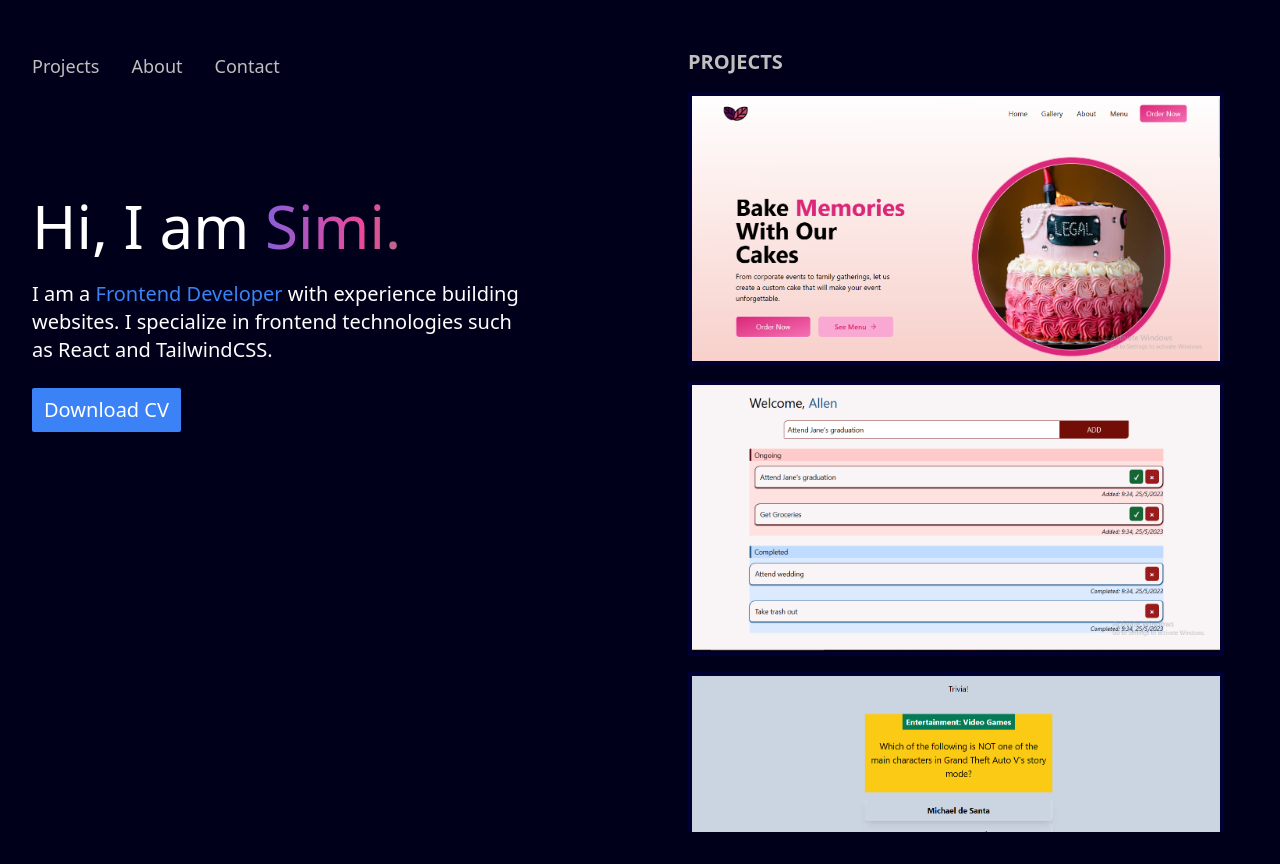
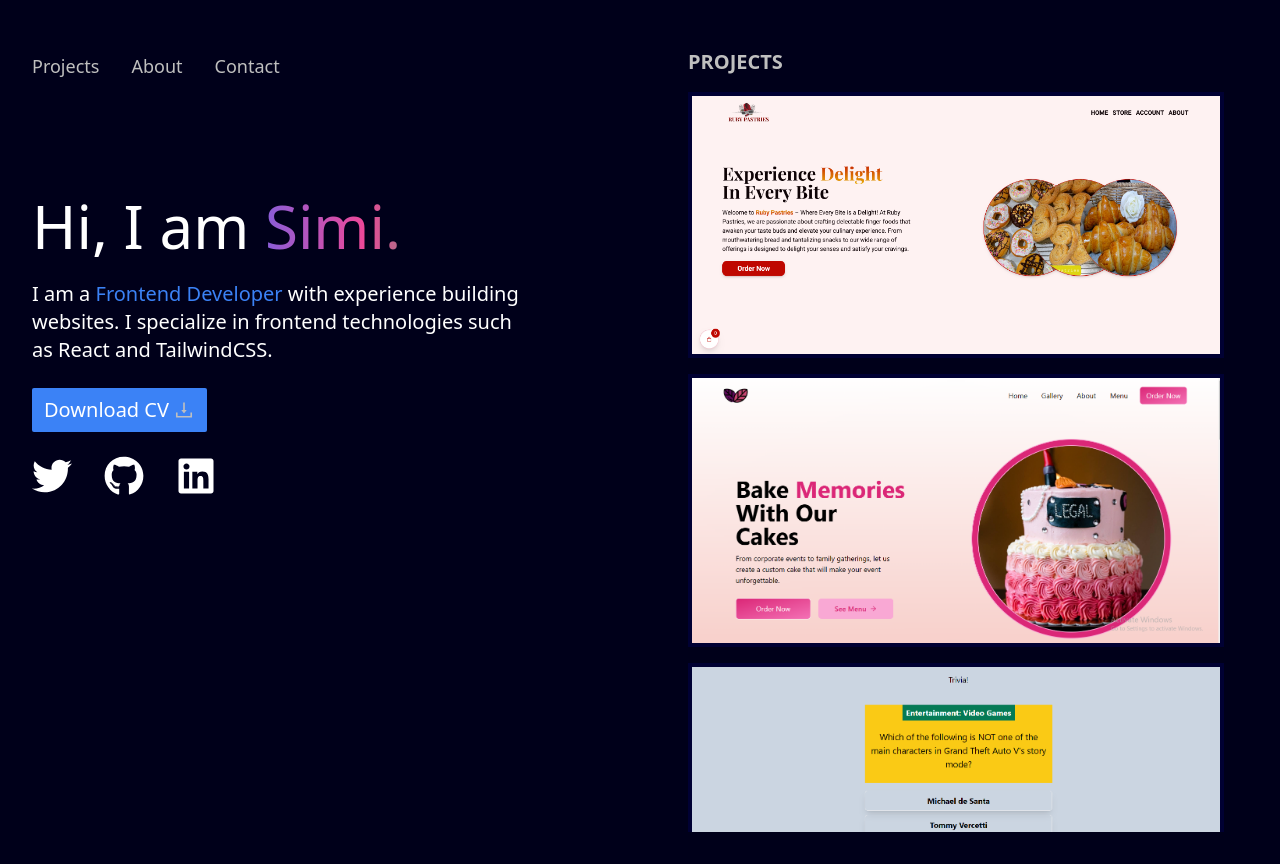
Before and after one commit to Hillaryd97/portfolio, a React (Vite) app: page / in a window 1280 px wide. Built offline with nearby package versions, Linux system fonts and the light colour scheme.

Commit message:
Added new project

```diff
--- a/src/components/About.jsx
+++ b/src/components/About.jsx
@@ -1,7 +1,7 @@
-// import { AiFillHtml5 } from "react-icons/ai";
-// import { FaReact, FaBootstrap, FaFigma } from "react-icons/fa";
-// import { DiCss3, DiJavascript1, DiSqllite } from "react-icons/di";
-// import { SiPhp, SiSupabase, SiTailwindcss } from "react-icons/si";
+import { AiFillHtml5 } from "react-icons/ai";
+import { FaReact, FaBootstrap, FaFigma } from "react-icons/fa";
+import { DiCss3, DiJavascript1, DiSqllite } from "react-icons/di";
+import { SiPhp, SiSupabase, SiTailwindcss } from "react-icons/si";
 
 const About = () => {
   return (
@@ -16,43 +16,43 @@ const About = () => {
       <p className="text-light-gray text-xl font-bold py-4">Technologies I work with: </p>
       <div className="text-white grid grid-cols-3 gap-4 lg:gap-5 lg:grid-cols-4">
         <div className="flex items-center space-x-1 p-2 w-fit bg-dark-blue">
-          {/* <AiFillHtml5 size={30} /> */}
+          <AiFillHtml5 size={30} />
           <p>HTML</p>
         </div>{" "}
         <div className="flex items-center space-x-1 p-2 w-fit bg-dark-blue">
-          {/* <DiCss3 size={30} /> */}
+          <DiCss3 size={30} />
           <p>CSS</p>
         </div>{" "}
         <div className="flex items-center space-x-1 p-2 w-fit bg-dark-blue">
-          {/* <DiJavascript1 size={30} /> */}
+          <DiJavascript1 size={30} />
           <p>JavaScript</p>
         </div>{" "}
         <div className="flex items-center space-x-1 p-2 w-fit bg-dark-blue">
-          {/* <SiPhp size={30} /> */}
+          <SiPhp size={30} />
           <p>PHP</p>
         </div>{" "}
         <div className="flex items-center space-x-1 p-2 w-fit bg-dark-blue">
-          {/* <SiTailwindcss size={30} /> */}
+          <SiTailwindcss size={30} />
           <p>Tailwind</p>
         </div>{" "}
         <div className="flex items-center space-x-1 p-2 w-fit bg-dark-blue">
-          {/* <FaReact size={30} /> */}
+          <FaReact size={30} />
           <p>React.js</p>
         </div>
         <div className="flex items-center space-x-1 p-2 w-fit bg-dark-blue">
-          {/* <SiSupabase size={30} /> */}
+          <SiSupabase size={30} />
           <p>Supabase</p>
         </div>{" "}
         <div className="flex items-center space-x-1 p-2 w-fit bg-dark-blue">
-          {/* <FaBootstrap size={30} /> */}
+          <FaBootstrap size={30} />
           <p>Bootstrap</p>
         </div>{" "}
         <div className="flex items-center space-x-1 p-2 w-fit bg-dark-blue">
-          {/* <DiSqllite size={30} /> */}
+          <DiSqllite size={30} />
           <p>SQL</p>
         </div>
         <div className="flex items-center space-x-1 p-2 w-fit bg-dark-blue">
-          {/* <FaFigma size={30} /> */}
+          <FaFigma size={30} />
           <p>Figma</p>
         </div>
       </div>
--- a/src/components/Content.jsx
+++ b/src/components/Content.jsx
@@ -6,9 +6,9 @@ import Projects from "./Projects";
 const Content = () => {
   return (
     <motion.div
-      initial={{ x: "150px" }}
-      animate={{ x: "0px" }}
-      transition={{ type: "spring", stiffness: 100, duration: 3 }}
+      initial={{ opacity: 0, x: -150 }}
+      animate={{ opacity: 1, x: 0 }}
+      transition={{ type: "spring", stiffness: 100, duration: 0.5 }}
       className="lg:px-6 pb-4"
     >
       <Projects />
--- a/src/components/Hero.jsx
+++ b/src/components/Hero.jsx
@@ -1,7 +1,7 @@
 import { motion } from "framer-motion";
 import Header from "./Header";
-// import { AiOutlineDownload } from "react-icons/ai";
-// import { FaTwitter, FaLinkedin, FaGithub } from "react-icons/fa";
+import { AiOutlineDownload } from "react-icons/ai";
+import { FaTwitter, FaLinkedin, FaGithub } from "react-icons/fa";
 
 const Hero = () => {
   return (
@@ -11,7 +11,7 @@ const Hero = () => {
         <motion.div
           initial={{ x: "-100px" }}
           animate={{ x: "0px" }}
-          transition={{ type: "spring", stiffness: 100, duration: 3 }}
+          transition={{ type: "tween", duration: 0.5, ease: "easeOut" }}
         >
           <p className="lg:text-6xl text-4xl">
             Hi, I am{" "}
@@ -23,7 +23,7 @@ const Hero = () => {
         <motion.div
           initial={{ x: "-200px" }}
           animate={{ x: "0px" }}
-          transition={{ type: "spring", stiffness: 100, duration: 3 }}
+          transition={{ type: "tween", duration: 0.5, ease: "easeOut", delay: 0.1 }} // Shorter delay here
         >
           <p className="lg:mr-24 text-xl pb-6">
             I am a <span className="text-blue-500">Frontend Developer</span>{" "}
@@ -33,22 +33,22 @@ const Hero = () => {
           <motion.div
             whileHover={{ scale: 1.02 }}
             whileTap={{ scale: 0.9 }}
-            transition={{ type: "spring", stiffness: 600, damping: 13 }}
+            transition={{ type: "tween", duration: 0.3, ease: "easeOut" }}
             className="flex items-center space-x-1 py-2 hover:outline hover:outline-1 hover:outline-blue-500 hover:bg-dark-purple px-3 rounded-sm text-light-gray w-fit cursor-pointer bg-blue-500 outline-none duration-300"
           >
             <a href="" className="text-xl text-white ">
               {" "}
               Download CV
             </a>
-            {/* <AiOutlineDownload size={22} /> */}
+            <AiOutlineDownload size={22} />
           </motion.div>
         </motion.div>
         <motion.div
           initial={{ x: "-300px" }}
           animate={{ x: "0px" }}
-          transition={{ type: "spring", stiffness: 100, duration: 3 }}
+          transition={{ type: "tween", duration: 0.5, ease: "easeOut", delay: 0.2 }}
         >
-          {/* <div className="flex space-x-8">
+          <div className="flex space-x-8">
             <a href="https://twitter.com/hik_ari_">
               <FaTwitter size={40} />{" "}
             </a>
@@ -58,7 +58,7 @@ const Hero = () => {
             <a href="https://www.linkedin.com/in/simidickson">
               <FaLinkedin size={40} />
             </a>
-          </div> */}
+          </div>
         </motion.div>
       </div>
     </div>
--- a/src/components/Projects.jsx
+++ b/src/components/Projects.jsx
@@ -2,6 +2,7 @@ import ProjectItem from "./ProjectItem";
 import rev320 from "./assets/rev320.png";
 import todo from "./assets/todo.png";
 import quiz from "./assets/quiz.png";
+import rubyPastries from "./assets/Ruby-Pastries.png";
 
 const Projects = () => {
   return (
@@ -10,16 +11,26 @@ const Projects = () => {
         PROJECTS
       </h2>
       <ProjectItem
+        preview={rubyPastries}
+        projectName={"Ruby Pastries"}
+        techStack={"REACT + TAILWINDCSS + SANITY + SUPABASE"}
+        description={
+          "A dynamic e-commerce website for Ruby Pastries, enabling customers to browse bakery products, place orders, and receive instant confirmations. Utilized Tailwind CSS for a modern and user-friendly interface."
+        }
+        link={"https://ruby-pastries.vercel.app/"}
+        codeLink={"https://github.com/Hillaryd97/ruby-pasteries"}
+      />
+      <ProjectItem
         preview={rev320}
         projectName={"Rev 3:20c"}
         techStack={"REACT + TAILWINDCSS + FRAMER MOTION"}
         description={
-          "A responsive bakery website designed with ReactJS and styled using TailwindCSS."
+          "Designed an intuitive cake ordering website for REV320C, Leveraged modern web technologies, including React.js and responsive design, to enhance the user experience."
         }
         link={"https://rev360-cakes.vercel.app/"}
         codeLink={"https://github.com/Hillaryd97/rev360-cakes"}
       />
-      <ProjectItem
+      {/* <ProjectItem
         preview={todo}
         projectName={"Todo List"}
         techStack={"HTML + TAILWINDCSS + JAVASCRIPT"}
@@ -28,7 +39,7 @@ const Projects = () => {
         }
         link={"http://todo-list-eta-one.vercel.app/"}
         codeLink={"https://github.com/Hillaryd97/todo-list"}
-      />
+      /> */}
       <ProjectItem
         preview={quiz}
         projectName={"Quizlly"}
```
Also changed, not shown: src/components/assets/Ruby-Pastries.png (added), 1 other file (tests, documents, lock files or other folders).
